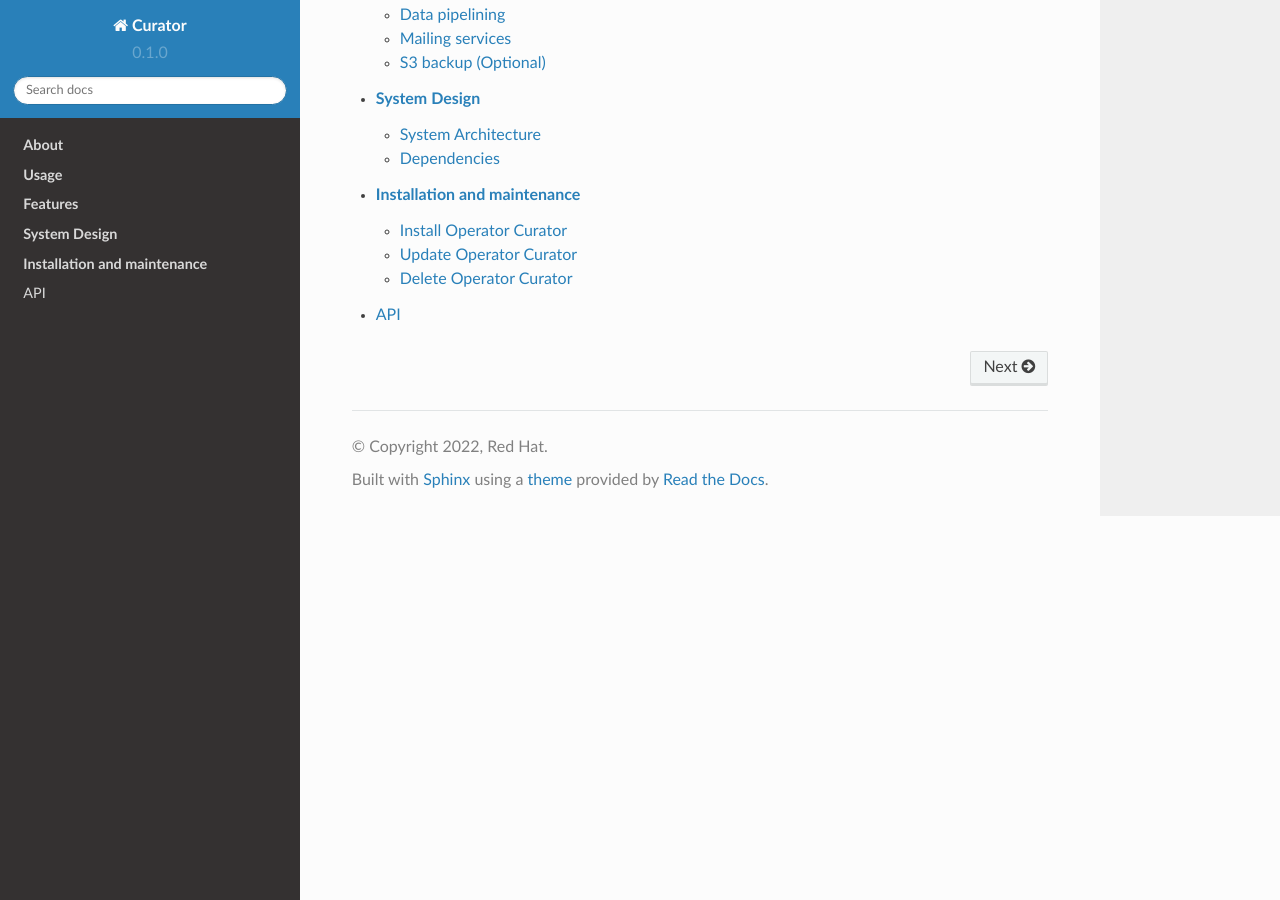
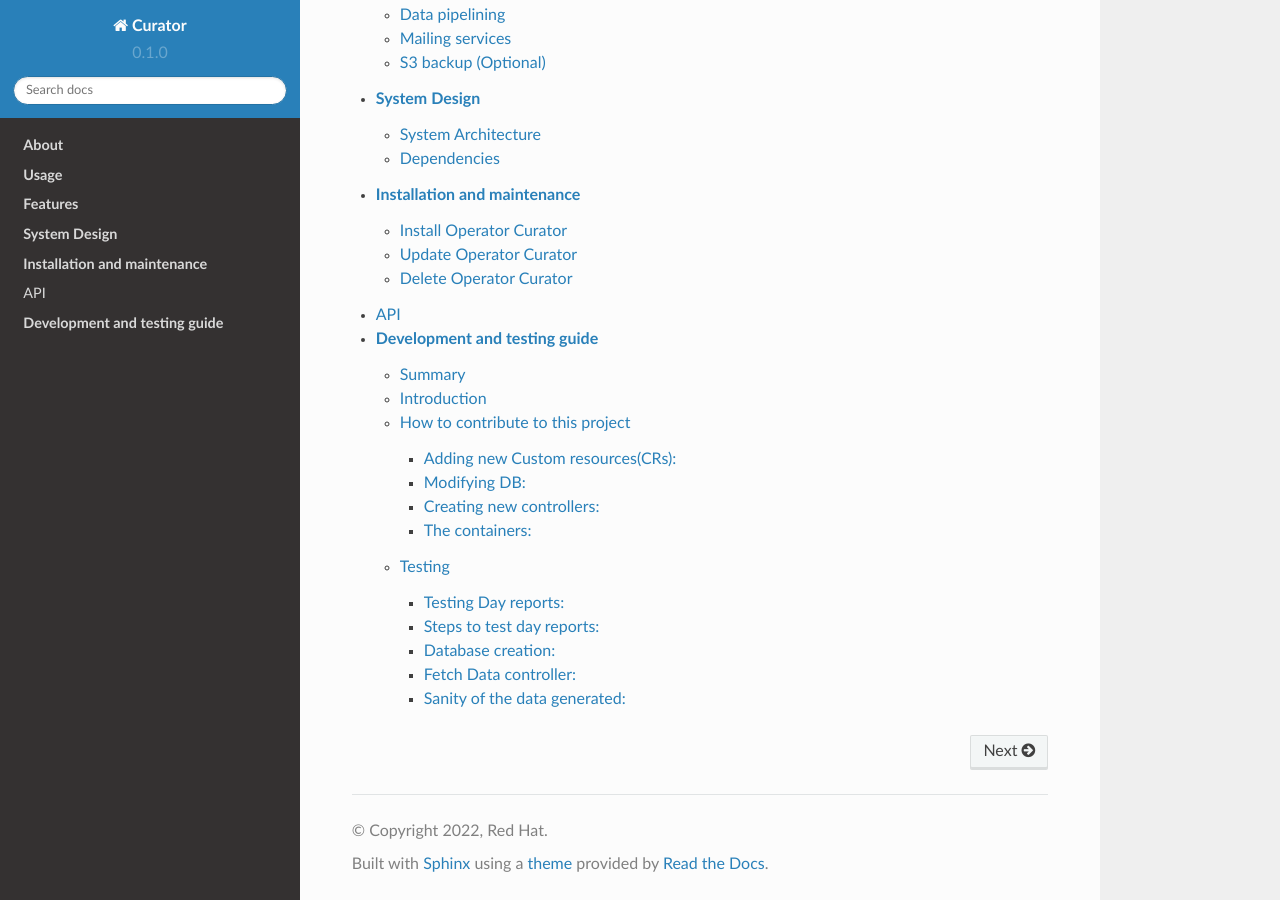
Before and after one commit to gagansk/curatorOperator, a Sphinx documentation site: the page built from docs/source/index.rst, in a window 1280 px wide and 900 px high, scrolled down 686 px. Built offline with Sphinx 7.4.7 and the Read the Docs theme 2.0.0, drawn with Linux system fonts in a browser that asks for light colours; some of the changed lines change nothing that is shown.

Commit message:
Updated Development and Testing files
Updated git ignore with vscode

```diff
--- /dev/null
+++ b/docs/source/developmentAndTesting.rst
@@ -0,0 +1,199 @@
+=================================
+**Development and testing guide**
+=================================
+
+Summary
+-------
+
+This document covers the details related to contributing to this project. Details such as modifying the code,
+testing this modification, and debugging the issues will be listed in this document. If you are facing issues that are beyond the scope of this document and would like to discuss them with the Curator Team, you are more than welcome to raise an issue on our `GitHub issue tracker <https://github.com/operate-first/curator-operator/issues>`_.
+
+
+Introduction
+------------
+
+In this section, let's dive into the internals of the operator which explains the crux behind its working and its components.
+The curator operator runs on a distroless image which has only GO-related packages available in its core. Please refer to the architecture section to get a better understanding of the operator internals.
+The operator consists of 3 different controllers, API controller, Report Controller, and FetchData controller.
+
+API Controller - It servers the API requests made to the controller to get the reports.
+
+Report Controller - This runs the cron job based on the configuration(Daily, Weekly, and Monthly).
+
+FetchData Controller - Fetches the data from Koku-metrics-operator, suggested running every 6 hours.
+
+How to contribute to this project
+---------------------------------
+
+This will serve as a kick-start guide for anyone who is willing to contribute to this project. Any changes, bug fixes or enhancements are always welcome.
+
+Adding new Custom resources(CRs):
+^^^^^^^^^^^^^^^^^^^^^^^^^^^^^^^^^
+
+Custom resources help in modifying the way our system behaves up to a certain extent. Variables such as DB connections, email accounts and
+cron job timing can be set via the CRs.
+
+New CRs can be added to the existing ``api/version/<name>_types.go`` files or by creating a new controller which creates a new ``api/version/<name>_types.go``
+
+This document might be helpful when dealing with CR validation: `Custom Resource Validation <https://book.kubebuilder.io/reference/markers/crd-validation.html>`_
+
+Once the new CRs are added or the existing CRs are modified make sure to run the below command to register these
+CRs and create the manifests.
+
+    ``make manifests``
+
+    ``make generate``
+
+These parameters can be accessed in your controller code and can be used for any logical implementation.
+Check the existing code to find examples in the ``controller/*`` directory.
+
+Modifying DB:
+^^^^^^^^^^^^^
+
+Most of the core logic for report generation is built around the DB function and tables. You may want to have a tweak at it.
+All the DB-related manipulations exist in ``internal/db/psqldb.go`` there are queries that create a table and a query to create a function.
+
+``generate_report(frequency_ text)`` function carries the logic for fetching from the DB tables and generating the reports. Making modifications to this will change the
+the logic for generating new reports.
+
+This logic is run when the controller is set up for the first time, hence creating DB tables and functions on the attached Database. If you run into issues while deploying this code, check the debugging
+section for any help.
+
+Creating new controllers:
+^^^^^^^^^^^^^^^^^^^^^^^^^
+
+For some new additional features it might be handy to create a new controller, for this there 2 important things that have to be in place:
+
+- Custom resource definitions (API)
+- Controller logic (Controller)
+
+As this is a generic topic, hence attaching a link on how to create a new API group and a controller: `Create a new API and Controller <https://sdk.operatorframework.io/docs/building-operators/golang/tutorial/#create-a-new-api-and-controller>`_
+
+
+The containers:
+^^^^^^^^^^^^^^^
+
+Some of the logic exists inside a container that runs when we either call FetchData or the Report controllers.
+This project relies on 2 containers which are below:
+
+- FetchData: ``docker.io/surbhi0129/crd_unzip:latest``
+- Email Reporter: ``docker.io/rav28/email_controller:v0.0.12``
+
+You can always pull these containers, modify their logic and update the latest container path in the controller code.
+
+
+
+Testing
+-------
+
+Currently, as there are no unit tests or testing frameworks it's important to test the sanity of the updated code for every PR.
+Below are a few steps or tests that can be run on the project to verify that nothing breaks.
+
+
+Testing Day reports:
+^^^^^^^^^^^^^^^^^^^^
+
+Day reports are currently run at a particular time(currently at 8:05 PM EST) but for testing the changes its not practical to wait
+so long, hence change the time in the ``controllers/report_controller.go``. Setting values like "\*/2 * * \*" would run the reports every 2 minutes.
+
+Tip: use https://crontab.guru/ to get cron job configuration.
+
+Note: Running Day/Month/Weekly reports keeps updating the reports_human table with duplicate data, hence test it only in a controlled DB environment.
+
+Steps to test day reports:
+^^^^^^^^^^^^^^^^^^^^^^^^^^
+
+    ``make manifests``
+
+    ``make generate``
+
+    ``make install``
+
+    ``make docker-build IMG=docker.io/user/name:version``
+
+    ``make docker-push IMG=docker.io/user/name:version``
+
+    ``make deploy IMG=docker.io/user/name:version``
+
+    ``oc apply -f path_to_report_yaml/curator_v1alpha1_report.yaml``
+
+Verify the logs in the Day report container in the ``koku-metrics-operator`` namespace. Also, verify the reports_human table in the DB.
+
+**Expected Result:** ``generate_report`` function should be called with the right frequency and the ``reports_human`` table should be populated with new data.
+
+
+Database creation:
+^^^^^^^^^^^^^^^^^^
+
+The below steps can be used to verify the DB creation in the psql. Deploying the operator connects the DB and deploys the Tables and Functions
+automatically.
+
+**Test cases:**
+
+    Test: Create a DB with no tables and deploy the operator.
+    Expected Result: All tables and routines should be created in the DB.
+
+
+    Test: Create a DB with a few tables and deploy the operator.
+
+    Expected Result: Pre-existing tables will not be modified but new tables and functions will be created.
+
+
+    Test: Create a DB with all the tables and no function and deploy the operator.
+
+    Expected Result: No new tables will be created but only the function will be created.
+
+
+
+    Test: Create a DB with all tables and a function with wrong return parameters.
+
+    Expected Result: Operator will throw an error and fail the deployment as the function has the wrong return parameters.
+
+
+    Test: Create a DB with all tables and correct functions and deploy the operator.
+
+    Expected Result: No changes in the DB.
+
+Fetch Data controller:
+^^^^^^^^^^^^^^^^^^^^^^
+
+FetchData controller has a minimal job of fetching the data from the koku-metrics operator and populating the curator DB logs tables.
+
+**Steps:**
+
+Run all the commands until ``make deploy`` post that runs the below command to launch the cron job.
+
+    ``oc apply -f path_to_report_yaml/curator_v1alpha1_fetchdata.yaml``
+
+Note: It is recommended to run this cronJob once in 6 hours as the koku-metrics-operator updates it only once in 6 hours.
+But for testing, you could run it instantly.
+
+**Expected Results:** logs_0, logs_1, and logs_2 tables will be populated with the latest data from koku-metrics-operator.
+
+Sanity of the data generated:
+^^^^^^^^^^^^^^^^^^^^^^^^^^^^^
+
+Any changes to the report_human table will need some sanity testing to be done in order to verify the results.
+
+Sanity test can be done by querying Prometheus using PromQL queries.
+
+Below are few sample queries which are used currently:
+
+    ``Login to openshift console -> Administrator -> Observe -> Metrics -> Run the query``
+
+.. list-table:: PromQL queries for Report Parameters
+   :widths: 25 25
+   :header-rows: 1
+
+   * - Report Parameter
+     - PromQL Query
+   * - Pods CPU request - Prometheus Report (Millicore)
+     - sum(sum(kube_pod_container_resource_requests{resource='cpu',namespace='<namespace>',node!='',pod!=''} * on(pod, namespace) group_left kube_pod_status_phase{phase='Running'}) without (container, instance, uid))
+   * - Pods memory request total - Prometheus Report (MB)
+     - sum(sum(kube_pod_container_resource_requests{resource='memory',namespace='<namespace>',node!='',pod!=''} * on(pod, namespace) group_left kube_pod_status_phase{phase='Running'})) without (container, instance, uid) /1024 /1024
+   * - Volume storage request - Prometheus Report (GB)
+     - sum(kube_persistentvolumeclaim_resource_requests_storage_bytes * on(persistentvolumeclaim, namespace) group_left(volumename) kube_persistentvolumeclaim_info{volumename != ''}) BY (namespace)
+   * - Volume storage usage - Prometheus Report (GB)
+     - sum(kubelet_volume_stats_used_bytes * on(persistentvolumeclaim, namespace) group_left(volumename) kube_persistentvolumeclaim_info{volumename != '', namespace = <namespace>})
+   * - Volume storage request - Prometheus Report (GB)
+     - sum(kubelet_volume_stats_capacity_bytes * on(persistentvolumeclaim, namespace) group_left(volumename) kube_persistentvolumeclaim_info{volumename != '', namespace = "koku-metrics-operator"})
--- a/docs/source/index.rst
+++ b/docs/source/index.rst
@@ -21,3 +21,4 @@
    systemDesign
    installation
    api
+   developmentAndTesting
```
Also changed, not shown: 1 other file.
